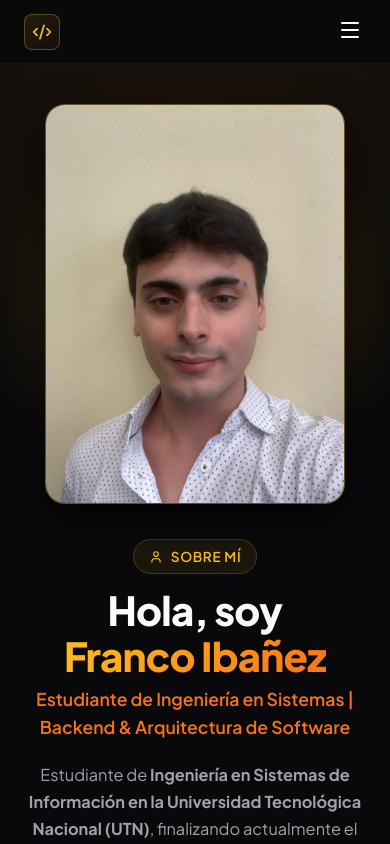
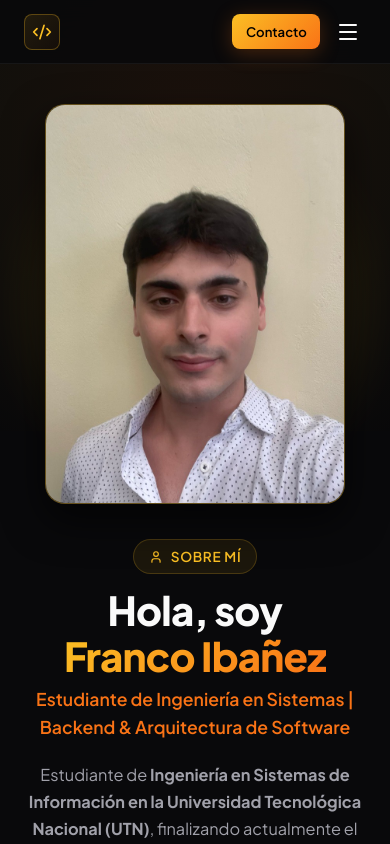
Before and after one commit to franmaxi/franmaxi.github.io, a React (Vite) app: page / in a window 390 px wide. Shown: the top 844 px of the page. Built offline with nearby package versions, Linux system fonts and the light colour scheme.

Commit message:
feat: mantener boton de contacto visible y compacto en navbar mobile

```diff
--- a/src/components/components.css
+++ b/src/components/components.css
@@ -1167,8 +1167,22 @@
     padding: 0.85rem 0;
   }
 
+  .nav-actions {
+    gap: 0.65rem;
+  }
+
   .nav-contact-btn {
-    display: none;
+    display: inline-flex;
+    padding: 0.42rem 0.85rem;
+    font-size: 0.82rem;
+    border-radius: var(--radius-sm);
+  }
+
+  .mobile-toggle {
+    display: flex;
+    align-items: center;
+    justify-content: center;
+    padding: 0.35rem;
   }
 
   .section {
```
